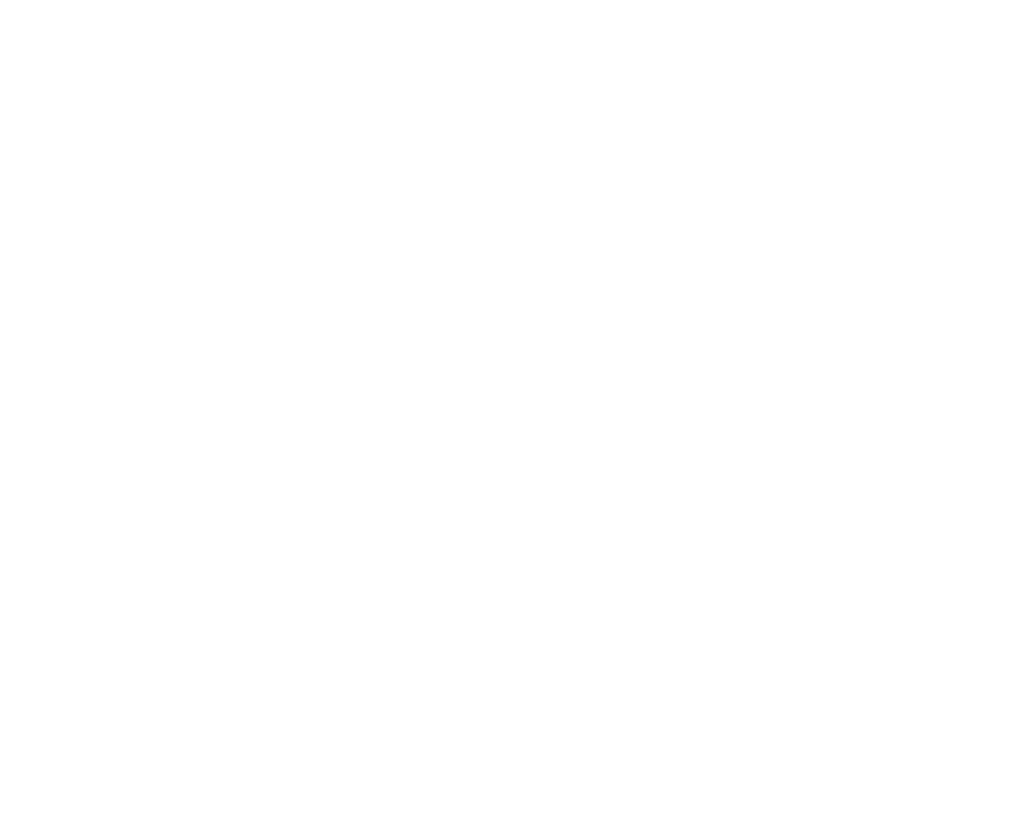
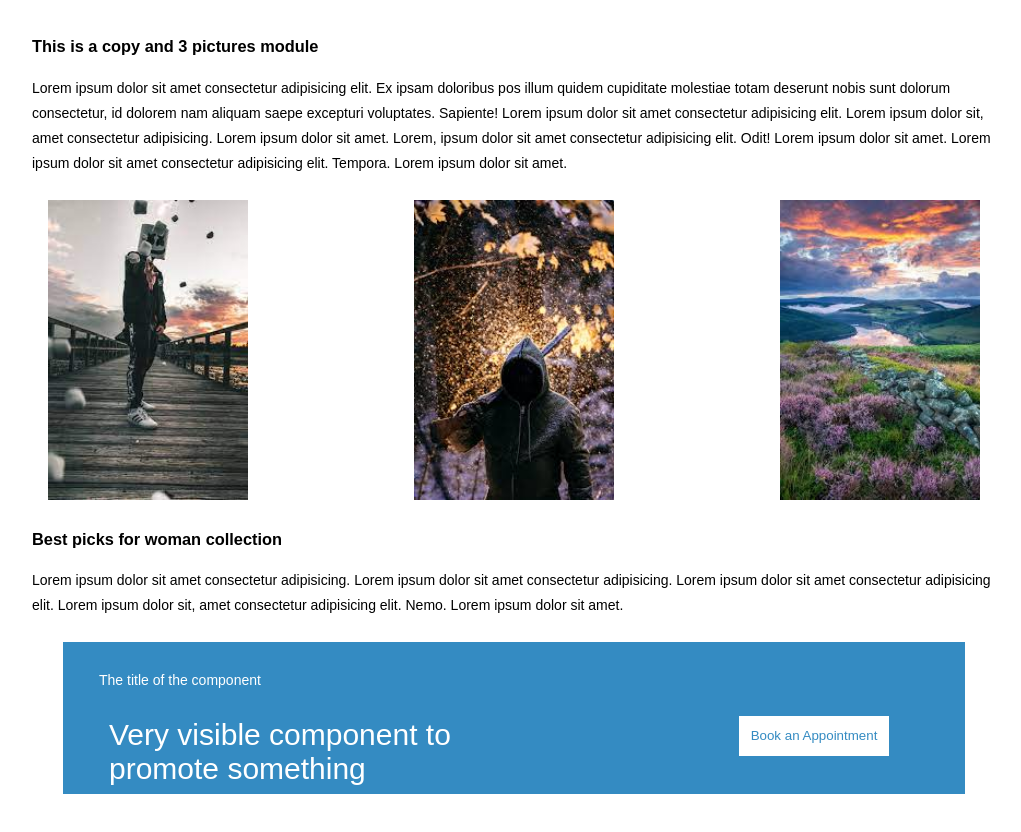
Before and after one commit to OlgaBraiko/Second-block, a plain HTML site: page index.html in a window 1280 px wide. Shown: the whole page, without its empty margins (126-1147 px from the left). Before the commit the page ends 800 px from the top, so only its background shows below. Drawn offline with Linux system fonts and the light colour scheme.

Commit message:
Add second block

```diff
--- a/index.html
+++ b/index.html
@@ -4,9 +4,46 @@
     <meta charset="UTF-8">
     <meta http-equiv="X-UA-Compatible" content="IE=edge">
     <meta name="viewport" content="width=device-width, initial-scale=1.0">
-    <title>Document</title>
+    <title>Second block</title>
+    <link rel="stylesheet" href="style.css">
 </head>
 <body>
+    <section>
+        <div class="section">
+            <h3>This is a copy and 3 pictures module</h3>
+            <p>Lorem ipsum dolor sit amet consectetur adipisicing elit. Ex ipsam doloribus pos
+                illum quidem cupiditate molestiae totam deserunt nobis sunt dolorum consectetur,
+                id dolorem nam aliquam saepe excepturi voluptates. Sapiente! Lorem ipsum dolor sit amet consectetur
+                adipisicing elit. Lorem ipsum dolor sit, amet consectetur adipisicing. Lorem ipsum dolor sit amet.
+                Lorem, ipsum dolor sit amet consectetur adipisicing elit. Odit! Lorem ipsum dolor sit amet.
+                Lorem ipsum dolor sit amet consectetur adipisicing elit. Tempora. Lorem ipsum dolor sit amet.
 
+            </p>
+        </div>
+    </section>
+    <div class="container">
+        <img src="./images/download.jpg" alt="" width="200px">
+        <img src="./images/images-1.jpg" alt="" width="200px">
+        <img src="/images/images.jpg" alt="" width="200px">
+    </div>
+    <section>
+        <div class="section">
+            <h3>Best picks for woman collection</h3>
+            <p>
+                Lorem ipsum dolor sit amet consectetur adipisicing.
+                Lorem ipsum dolor sit amet consectetur adipisicing.
+                Lorem ipsum dolor sit amet consectetur adipisicing elit.
+                Lorem ipsum dolor sit, amet consectetur adipisicing elit. Nemo.
+                Lorem ipsum dolor sit amet.
+            </p>
+        </div>
+    </section>
+    <footer >
+        <div class="footer">
+        <h4 class="title">The title of the component</h4>
+        <p class="content">Very visible component to <br> promote something</p>
+        <button class="btn" type="submit">Book an Appointment</button>
+    </div>
+    </footer>
 </body>
 </html>
--- a/style.css
+++ b/style.css
@@ -0,0 +1,46 @@
+body{
+    font-family: Arial, Helvetica, sans-serif;
+    font-size: 14px;
+}
+.section{
+    padding: 10px 150px;
+    line-height: 25px;
+    }
+
+.container{
+    display: flex;
+    align-items: center;
+    justify-content: center;
+    justify-content: space-evenly;
+}
+
+.footer{
+    border: 1px solid rgb(52, 139, 194);
+    background-color: rgb(52, 139, 194);
+    width: 900px;
+    height: 150px;
+    color: white;
+    margin: 0 auto;
+}
+.content{
+    font-size: 30px;
+    padding-left: 45px;
+
+
+    }
+.title{
+    font-weight: 300;
+    padding-left: 35px;
+    padding-top: 10px;
+}
+.btn{
+    text-align: center;
+    height: 40px;
+    width: 150px;
+    color: rgb(52, 139, 194);
+    background-color: white;
+    border: 1px solid white;
+    position: relative;
+    left: 75%;
+    bottom: 100px;
+}
```
Also changed, not shown: images/images-1.jpg (added), images/images-3.jpg (added), images/images.jpg (added).
